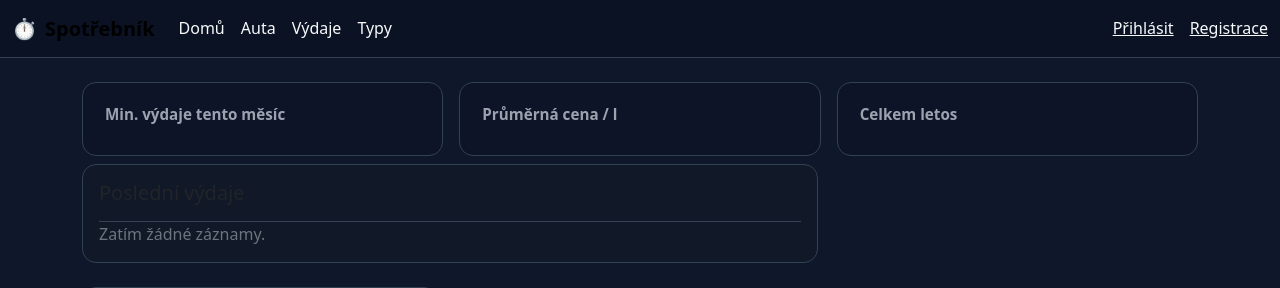
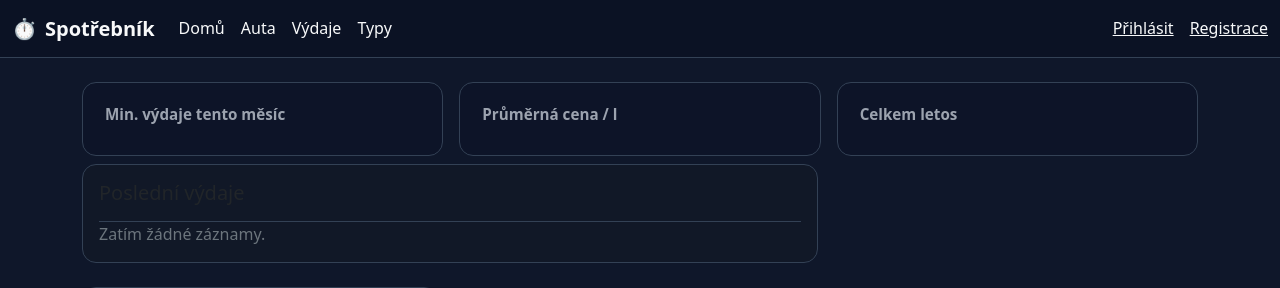
Before and after one commit to p-mik/Spotrebnik, a Django app: page / in a window 1280 px wide. Shown: the top 288 px of the page. Run offline with Django 5.2, Linux system fonts and the light colour scheme.

Commit message:
Fix dashboard price format and dark navbar

```diff
--- a/spotrebnik/vydaje/templates/base.html
+++ b/spotrebnik/vydaje/templates/base.html
@@ -12,9 +12,9 @@
   {% block extra_css %}{% endblock %}
 </head>
 <body>
-  <nav class="navbar navbar-expand-lg appbar sticky-top">
+  <nav class="navbar navbar-expand-lg appbar sticky-top navbar-dark">
     <div class="container-fluid">
-      <a class="navbar-brand d-flex align-items-center gap-2" href="{% url 'home' %}">
+      <a class="navbar-brand d-flex align-items-center gap-2 text-light" href="{% url 'home' %}">
         <span style="color:var(--accent);font-size:1.25rem;">⏱️</span>
         <strong>Spotřebník</strong>
       </a>
--- a/spotrebnik/vydaje/templates/home.html
+++ b/spotrebnik/vydaje/templates/home.html
@@ -6,7 +6,7 @@
       {% include 'components/_kpi.html' with label='Min. výdaje tento měsíc' value=min_vydaje_mesic %}
     </div>
     <div class="col-12 col-md-4">
-      {% include 'components/_kpi.html' with label='Průměrná cena / l' value=prumerna_cena %}
+      {% include 'components/_kpi.html' with label='Průměrná cena / l' value=prumerna_cena|floatformat:2 %}
     </div>
     <div class="col-12 col-md-4">
       {% include 'components/_kpi.html' with label='Celkem letos' value=celkem_rok %}
--- a/spotrebnik/vydaje/tests.py
+++ b/spotrebnik/vydaje/tests.py
@@ -344,6 +344,11 @@ class TestHomeView(TestCase):
         self.assertEqual(response.context["celkem_rok"], Decimal("150"))
         self.assertEqual(response.context["prumerna_cena"], Decimal("10"))
 
+    def test_prumerna_cena_format(self):
+        self.client.login(username="home", password="pass")
+        response = self.client.get(reverse("home"))
+        self.assertContains(response, "10.00")
+
 
 class TestNavigation(TestCase):
     def setUp(self):
```
